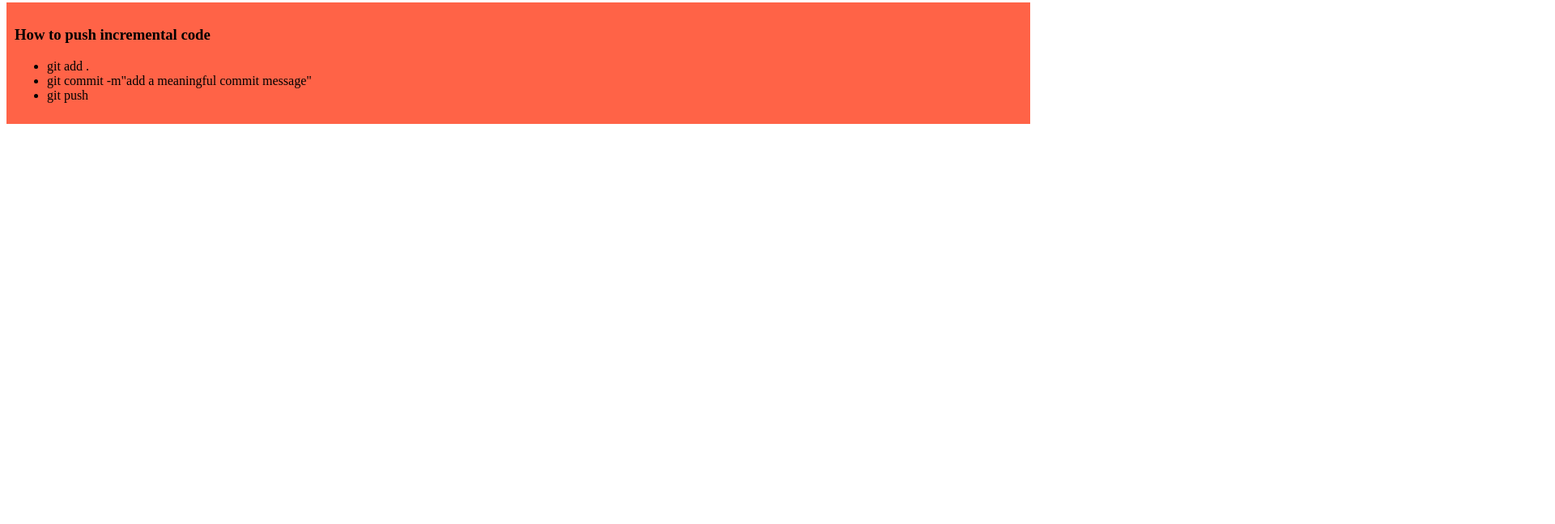
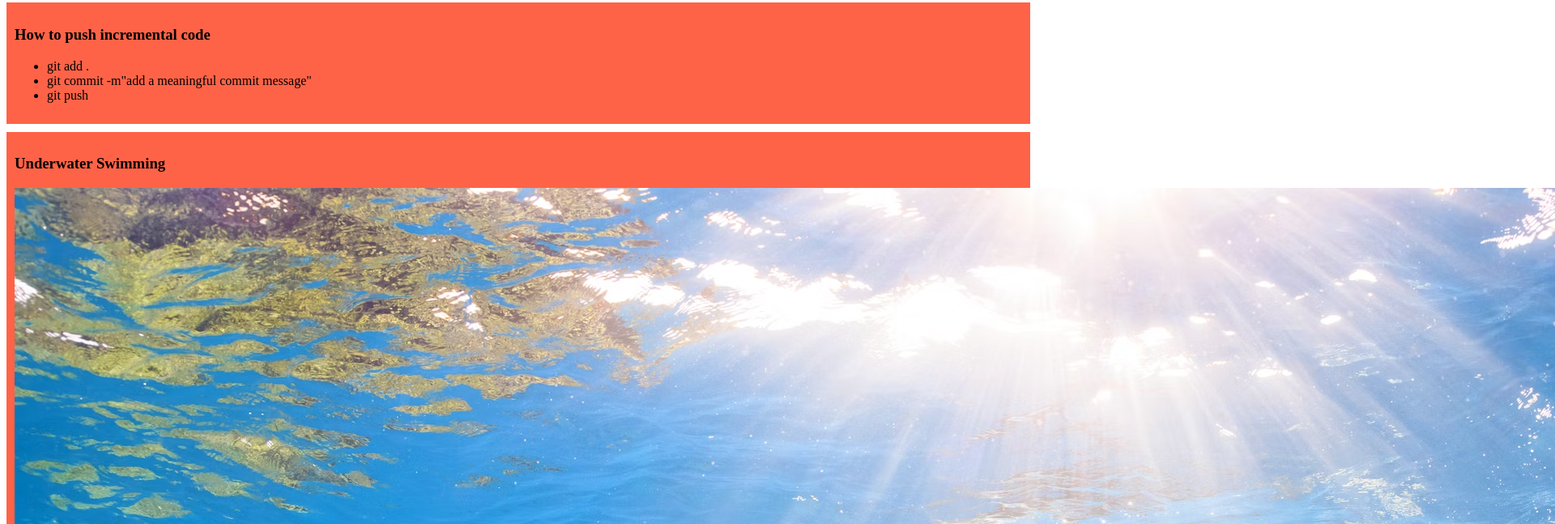
Before and after one commit to aegisbless1/final-test, a plain HTML site: page index.html in a window 1280 px wide. Shown: the part 429-1076 px from the top of the page at 81% size, 1920 px wide, since content can reach past the window. Before the commit the page ends 800 px from the top, so only its background shows below. Drawn offline with Linux system fonts and the light colour scheme.

Commit message:
added photo

```diff
--- a/index.html
+++ b/index.html
@@ -27,5 +27,9 @@
             <li>git push</li>
         </ul>
     </div>
+    <div>
+        <h3>Underwater Swimming</h3>
+        <img src="./images/underwater-diving.avif" alt="underwater diving">
+    </div>
 </body>
 </html>
```
Also changed, not shown: images/underwater-diving.avif (added).
